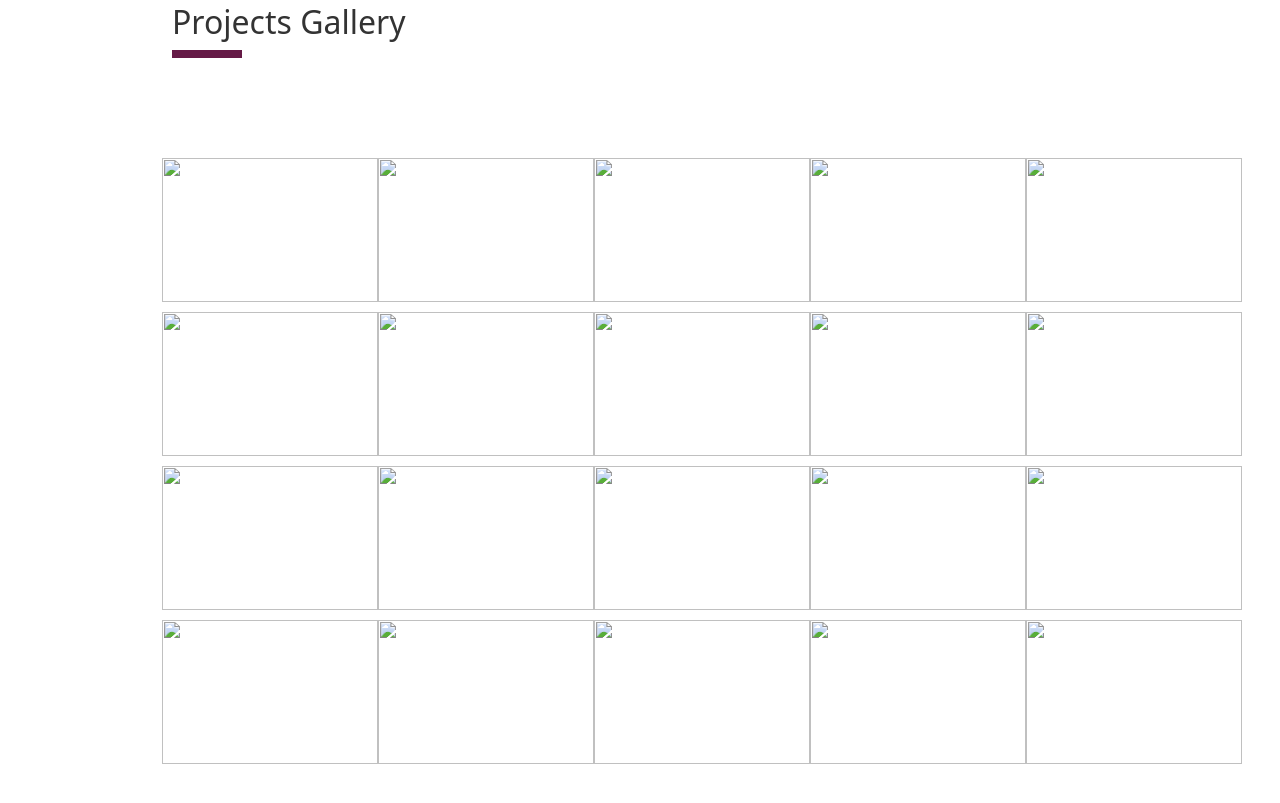
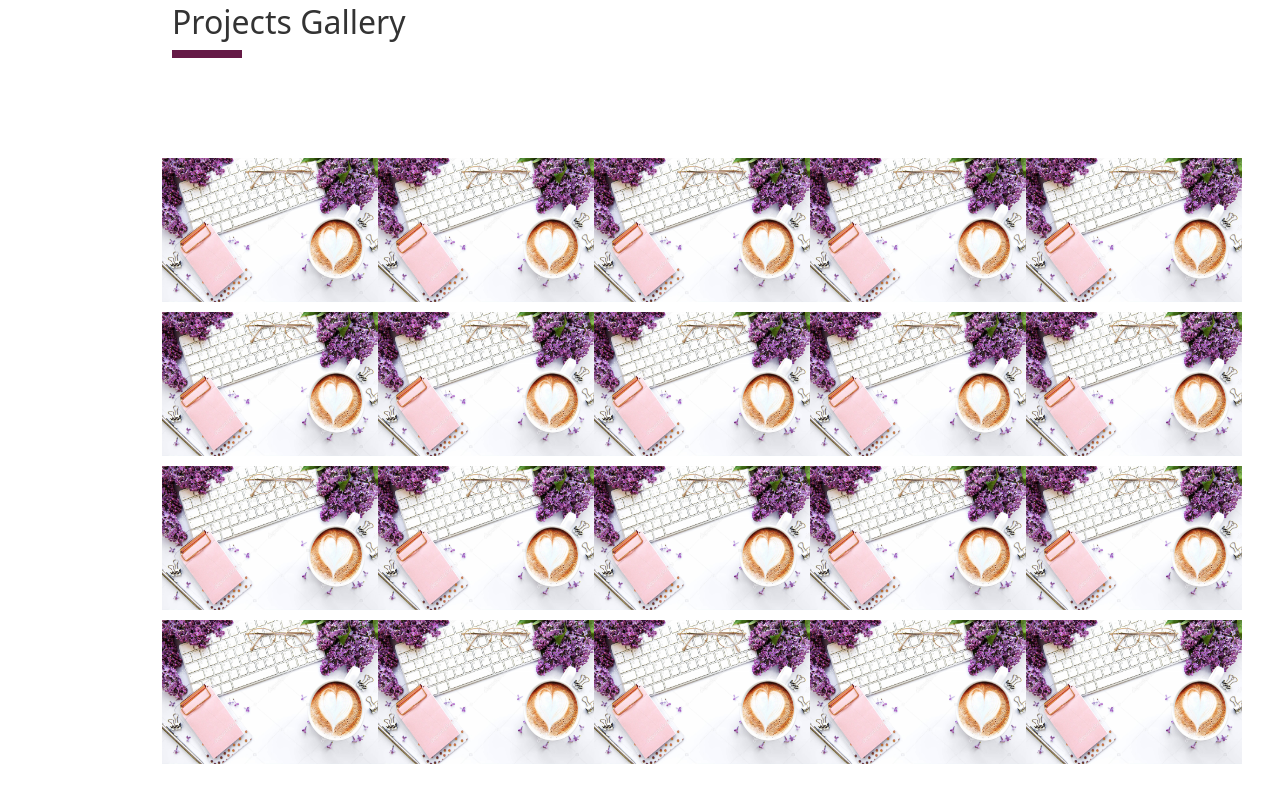
Before and after one commit to upasanadevrukhakar/purplewebsite2, a plain HTML site: page index.html in a window 1280 px wide. Shown: the part 1871-2674 px from the top of the page. Drawn offline with nearby package versions, Linux system fonts and the light colour scheme; the site is published under a folder, as on GitHub Pages, so addresses that start at the root find nothing.

Commit message:
Update index.html

```diff
--- a/index.html
+++ b/index.html
@@ -50,7 +50,7 @@
       <header>
         <nav>
          <div class="logo">
-              <img src="/assets/purpleWebsite.png" style="width: 220px; height: 80px; color: white;"alt="">
+              <img src="assets/purpleWebsite.png" style="width: 220px; height: 80px; color: white;"alt="">
            </div>
            <div class="navbar-item">
                <ul>
@@ -63,7 +63,7 @@
            </nav>
 
       <div class="carousel-item active">
-        <img src="/assets/hero1.jpg " alt="Los Angeles" class="d-block" style="height: 100vh; width:100%">
+        <img src="assets/hero1.jpg " alt="Los Angeles" class="d-block" style="height: 100vh; width:100%">
         <div class="carousel-caption">
           <h3>KFJMFK. 1</h3>
           <p>We had such a great time in LA!</p>
@@ -72,7 +72,7 @@
         </div>
       </div>
       <div class="carousel-item">
-        <img src="/assets/hero2.jpg" alt="Chicago" class="d-block" style="height: 100vh; width:100%">
+        <img src="assets/hero2.jpg" alt="Chicago" class="d-block" style="height: 100vh; width:100%">
         <div class="carousel-caption">
           <h3>KJFVKL 2</h3>
           <p>Thank you, Chicago!</p>
@@ -82,7 +82,7 @@
       <div class="carousel-item">
         <main>
 
-        <img src="/assets/hero3.jpeg" alt="New York" class="d-block" style=" height: 100vh;width:100%">
+        <img src="assets/hero3.jpeg" alt="New York" class="d-block" style=" height: 100vh;width:100%">
         <div class="carousel-caption">
           <h3>  LAKDLKJFKL 3</h3>
           <p>We love the Big Apple!</p>
@@ -119,7 +119,7 @@
           <button class="aboutus-btn">About Us</button>
         </div>
         <div class="img-col">
-          <img src="/assets/review1.jpeg" alt="">
+          <img src="assets/review1.jpeg" alt="">
         </div>
       </div>
       </div>
@@ -180,121 +180,121 @@
       <div class="grid">
         <div class="grid-item">
           <div class="img">
-            <img src="/assets/coursel4.jpg" alt="">
+            <img src="assets/coursel4.jpg" alt="">
         </div>
         </div>
 
         <div class="grid-item">
           <div class="img">
-            <img src="/assets/coursel4.jpg" alt="">
+            <img src="assets/coursel4.jpg" alt="">
         </div>
         </div>
 
         <div class="grid-item">
           <div class="img">
-            <img src="/assets/coursel4.jpg" alt="">
+            <img src="assets/coursel4.jpg" alt="">
         </div>
         </div>
 
         <div class="grid-item">
           <div class="img">
-            <img src="/assets/coursel4.jpg" alt="">
+            <img src="assets/coursel4.jpg" alt="">
         </div>
         </div>
 
         <div class="grid-item">
             <div class="img">
-            <img src="/assets/coursel4.jpg" alt="">
+            <img src="assets/coursel4.jpg" alt="">
         </div>
         </div>
 
         <div class="grid-item">
             <div class="img">
-            <img src="/assets/coursel4.jpg" alt="">
+            <img src="assets/coursel4.jpg" alt="">
         </div>
         </div>
 
         <div class="grid-item">
          <div class="img">
-            <img src="/assets/coursel4.jpg" alt="">
+            <img src="assets/coursel4.jpg" alt="">
         </div>
         </div>
 
         <div class="grid-item">
           <div class="img">
-            <img src="/assets/coursel4.jpg" alt="">
+            <img src="assets/coursel4.jpg" alt="">
         </div>
       </div>
         <div class="grid-item">
           <div class="img">
-            <img src="/assets/coursel4.jpg" alt="">
+            <img src="assets/coursel4.jpg" alt="">
         </div>
 
         </div>
 
         <div class="grid-item">
             <div class="img">
-            <img src="/assets/coursel4.jpg" alt="">
+            <img src="assets/coursel4.jpg" alt="">
         </div>
         </div>
 
         <div class="grid-item">
           <div class="img">
-            <img src="/assets/coursel4.jpg" alt="">
+            <img src="assets/coursel4.jpg" alt="">
         </div>
         </div>
 
         <div class="grid-item">
           <div class="img">
-            <img src="/assets/coursel4.jpg" alt="">
+            <img src="assets/coursel4.jpg" alt="">
         </div>
         </div>
 
         <div class="grid-item">
           <div class="img">
-            <img src="/assets/coursel4.jpg" alt="">
+            <img src="assets/coursel4.jpg" alt="">
         </div>
         </div>
 
         <div class="grid-item">
           <div class="img">
-            <img src="/assets/coursel4.jpg" alt="">
+            <img src="assets/coursel4.jpg" alt="">
         </div>
         </div>
 
         <div class="grid-item">
           <div class="img">
-            <img src="/assets/coursel4.jpg" alt="">
+            <img src="assets/coursel4.jpg" alt="">
         </div>
         </div>
 
         <div class="grid-item">
           <div class="img">
-            <img src="/assets/coursel4.jpg" alt="">
+            <img src="assets/coursel4.jpg" alt="">
         </div>
         </div>
 
         <div class="grid-item">
           <div class="img">
-            <img src="/assets/coursel4.jpg" alt="">
+            <img src="assets/coursel4.jpg" alt="">
         </div>
         </div>
 
         <div class="grid-item">
           <div class="img">
-            <img src="/assets/coursel4.jpg" alt="">
+            <img src="assets/coursel4.jpg" alt="">
         </div>
         </div>
 
         <div class="grid-item">
           <div class="img">
-            <img src="/assets/coursel4.jpg" alt="">
+            <img src="assets/coursel4.jpg" alt="">
         </div>
         </div>
 
         <div class="grid-item">
           <div class="img">
-            <img src="/assets/coursel4.jpg" alt="">
+            <img src="assets/coursel4.jpg" alt="">
         </div>
         </div>
 
@@ -455,7 +455,7 @@
   <!-- <div class="container"> -->
   <div class="grid-footer">
     <div class="footer1">
-      <img src="/assets/purpleWebsite.png" alt="">
+      <img src="assets/purpleWebsite.png" alt="">
       <p>Momentum Interiors Pvt Ltd is a Proud Indian Retail & Distribution Company. Momentum is the market leader in providing multi brand high-quality products for the building and interiors industry including Furniture, Floorings, Lighting, and Partitions.</p>
       <div class="footer-social-icon">
         <i class="fa-brands fa-square-facebook"></i>
```
